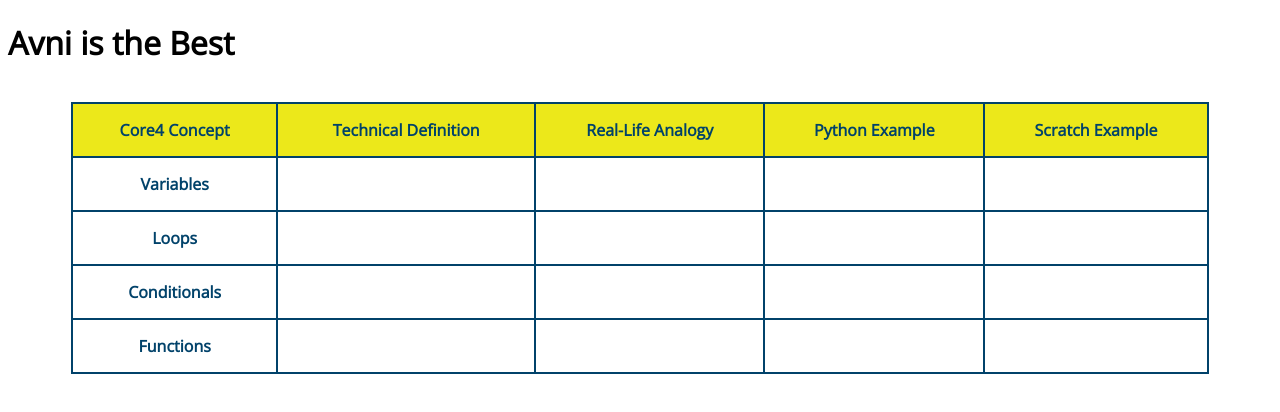
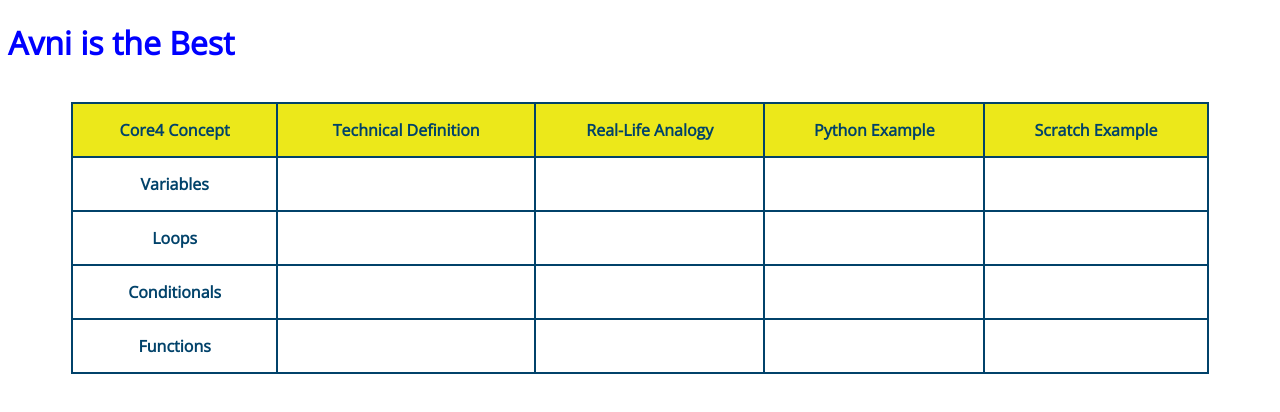
Before and after one commit to avniahuja2000/avniahuja2000.github.io, a plain HTML site: page index.html in a window 1280 px wide. Drawn offline with nearby package versions, Linux system fonts and the light colour scheme.

Commit message:
color trial 2??

```diff
--- a/index.html
+++ b/index.html
@@ -31,7 +31,7 @@
 
   <body>
     <div>
-      <h1 style= "color: powder blue;">Avni is the Best</h1>
+      <h1 style= "color:blue">Avni is the Best</h1>
 
     </div>
     <!-- Table starts here-->
```
